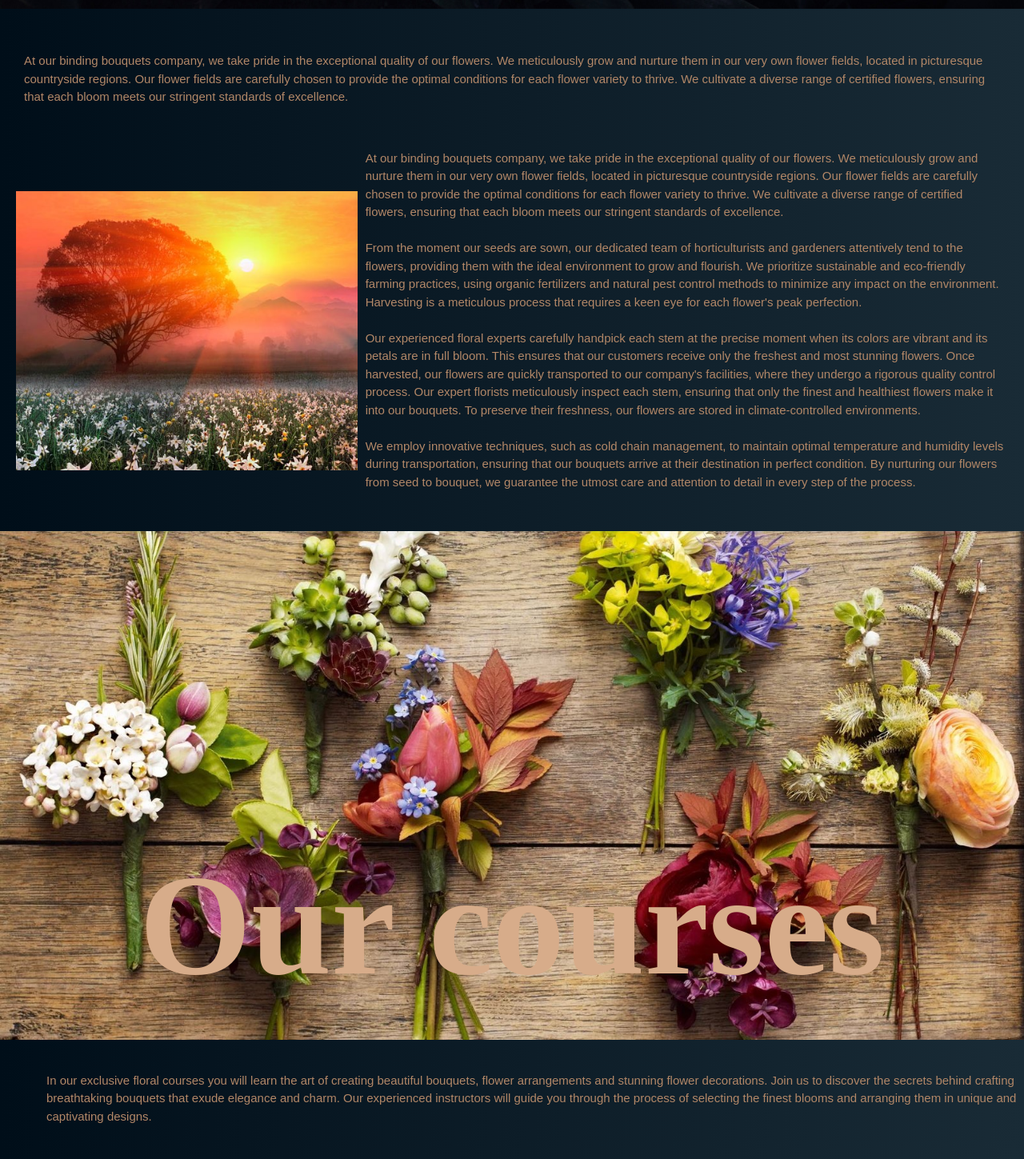
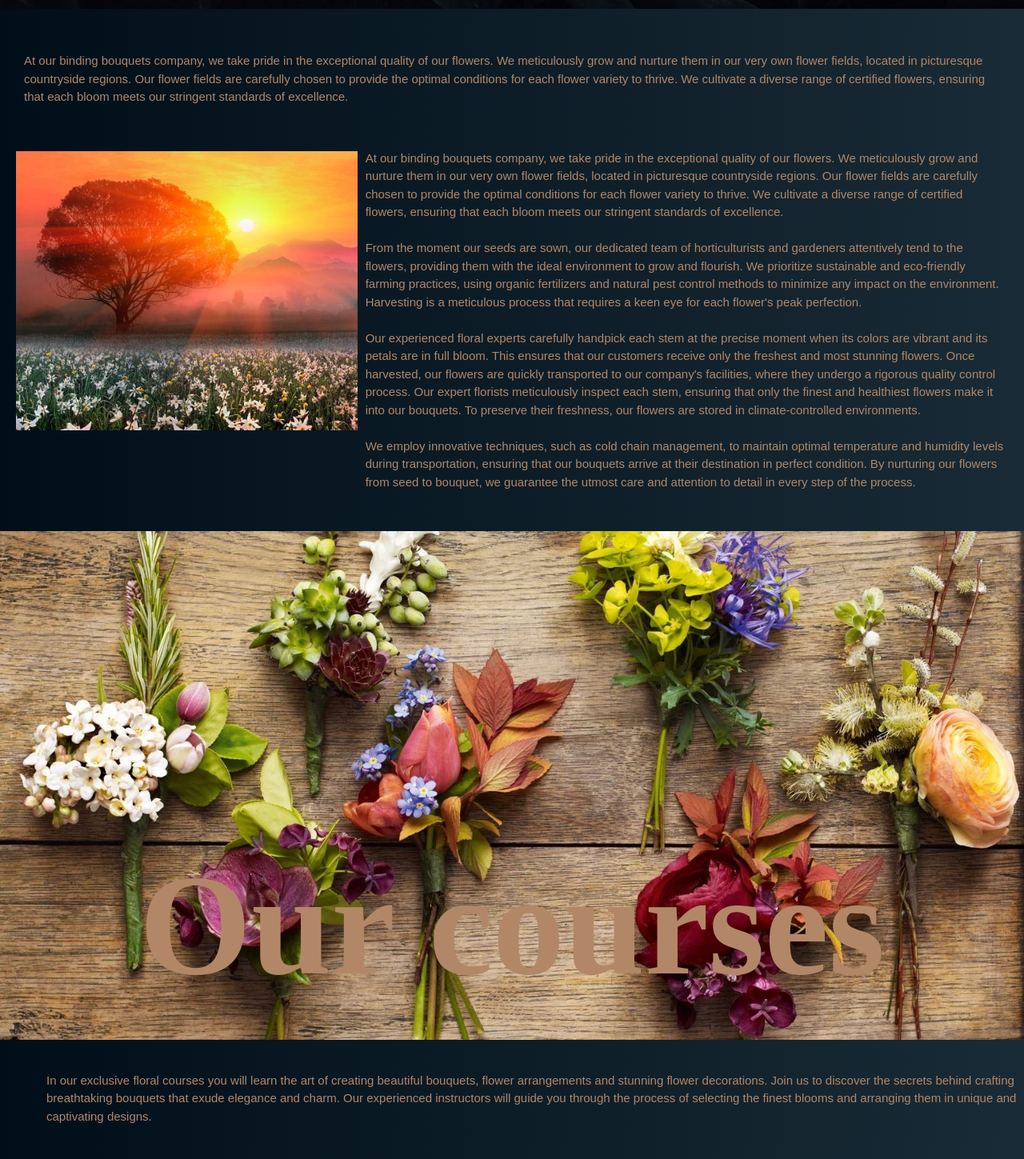
Before and after one commit to JennyWeij/BindingBlooms, a React (Vite) app: page / in a window 1280 px wide. Shown: the part 2140-3589 px from the top of the page at 80% size. Built offline with nearby package versions, Linux system fonts and the light colour scheme.

Commit message:
fixat med margins

```diff
--- a/src/pages/CoursesPage.tsx
+++ b/src/pages/CoursesPage.tsx
@@ -40,7 +40,7 @@ function CoursesPage() {
             fontSize={{ base: "65px", md: "100px", lg: "180px" }}
             fontWeight="bold"
             mt={{ base: "180px", md: "300px", lg: "400px" }}
-            color="#d7ac8a"
+            color="#B28767"
             fontFamily="Baskerville"
           >
             Our courses
--- a/src/pages/FlowersPage.tsx
+++ b/src/pages/FlowersPage.tsx
@@ -68,7 +68,7 @@ function FlowersPage() {
               display="flex"
               alignItems="center"
               justifyItems="center"
-              mt={{ base: "10px", md: "40px" }}
+              mt={{ base: "10px", md: "-10px" }}
               ml={{ base: "0", md: "20px" }}
               style={{ width: "100%", height: "100%" }}
             >
```
